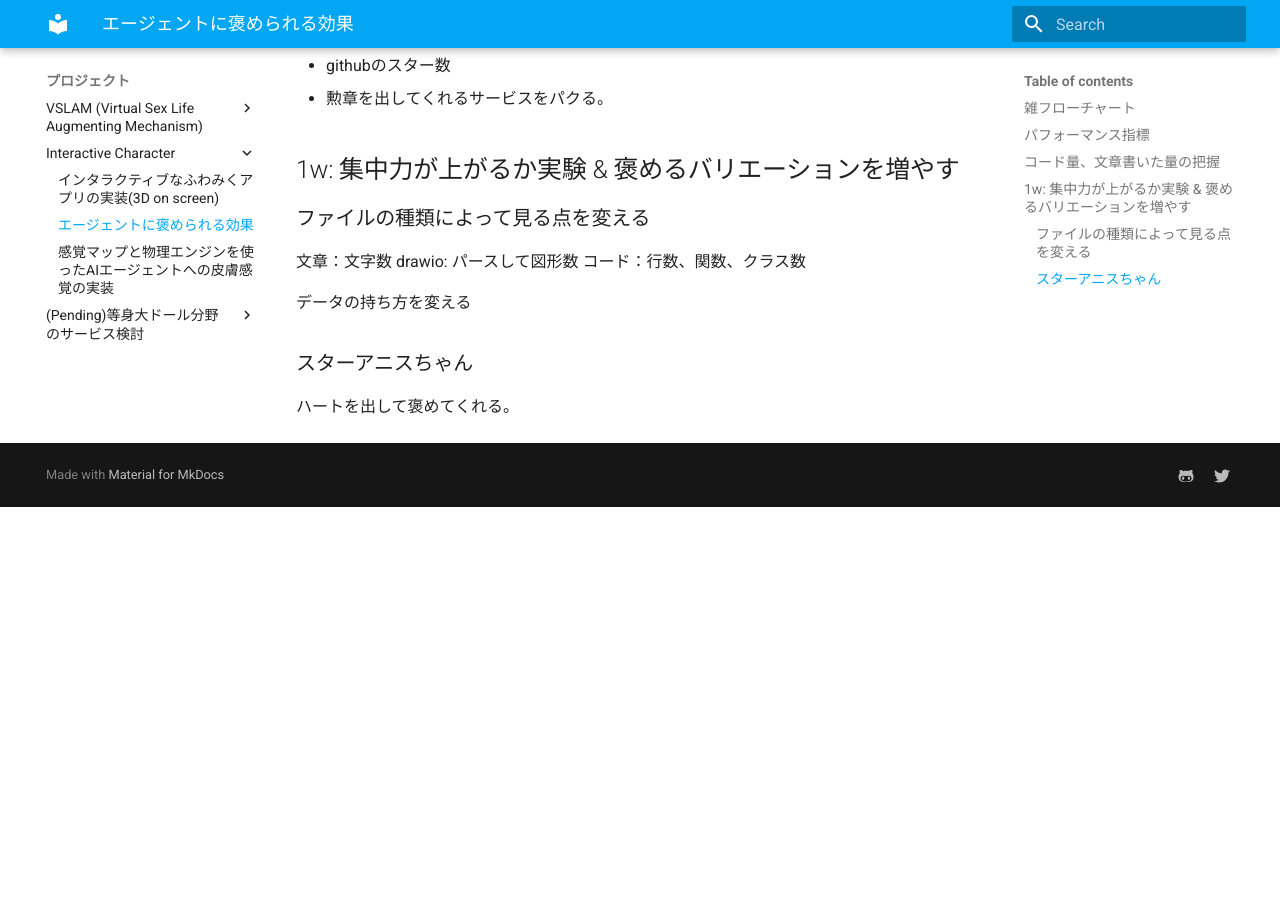
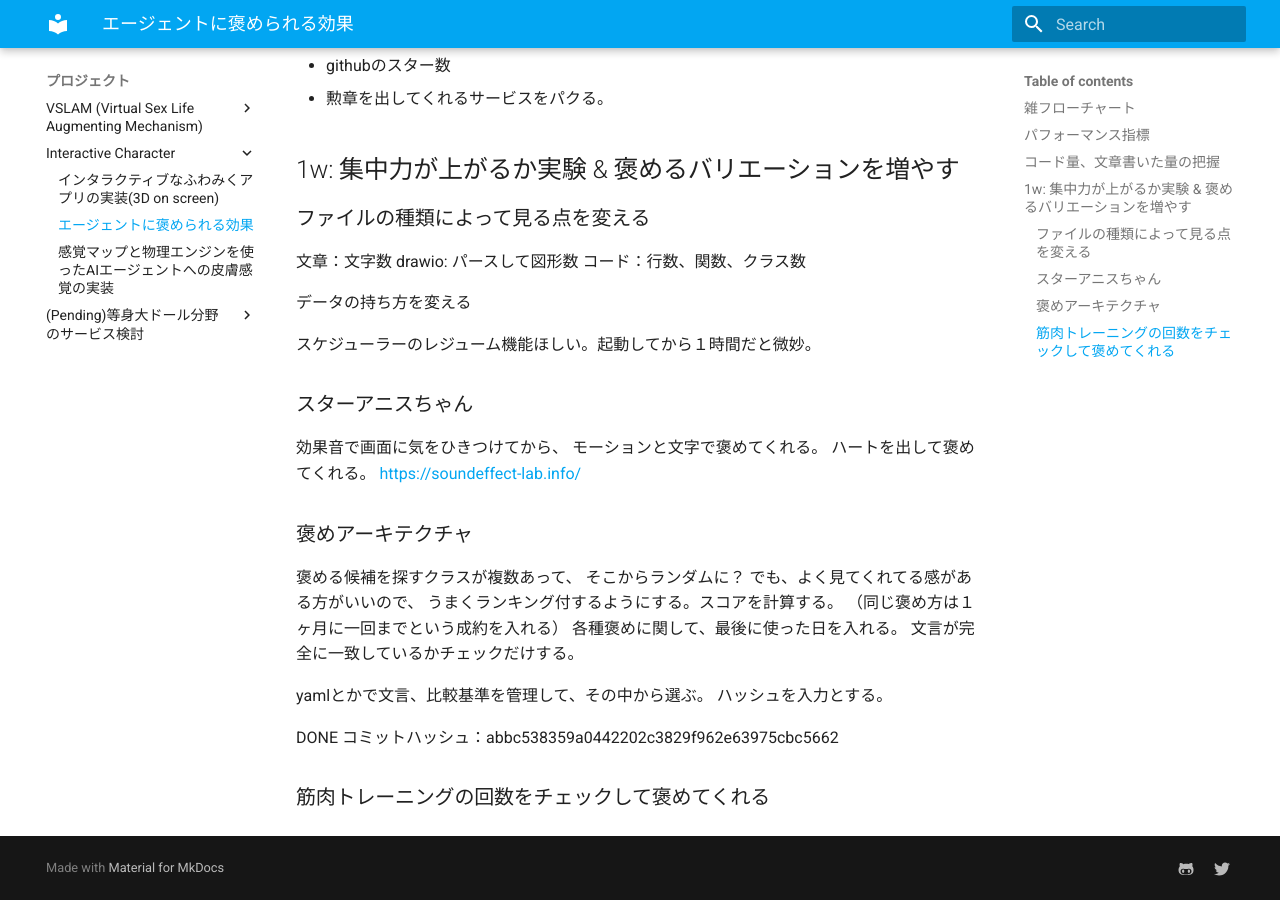
Before and after one commit to xiong-jie-y/ai-yome-project, an MkDocs documentation site: the page built from docs/projects/interactive_character/praising_agent.md, in a window 1280 px wide and 900 px high, scrolled down 1443 px. Built offline with MkDocs 1.6.1 and Material for MkDocs 9.7.7, drawn with Linux system fonts in a browser that asks for light colours; before the commit the page ends 1950 px from its top, so only the background shows below that.

Commit message:
praising_agent: add praising priority and avoid duplication design.

```diff
--- a/docs/projects/interactive_character/praising_agent.md
+++ b/docs/projects/interactive_character/praising_agent.md
@@ -28,5 +28,27 @@
 
 データの持ち方を変える
 
+スケジューラーのレジューム機能ほしい。起動してから１時間だと微妙。
+
 ### スターアニスちゃん
+効果音で画面に気をひきつけてから、
+モーションと文字で褒めてくれる。
 ハートを出して褒めてくれる。
+https://soundeffect-lab.info/
+
+### 褒めアーキテクチャ
+褒める候補を探すクラスが複数あって、
+そこからランダムに？
+でも、よく見てくれてる感がある方がいいので、
+うまくランキング付するようにする。スコアを計算する。
+（同じ褒め方は１ヶ月に一回までという成約を入れる）
+各種褒めに関して、最後に使った日を入れる。
+文言が完全に一致しているかチェックだけする。
+
+yamlとかで文言、比較基準を管理して、その中から選ぶ。
+ハッシュを入力とする。
+
+DONE
+コミットハッシュ：abbc538359a0442202c3829f962e63975cbc5662
+
+### 筋肉トレーニングの回数をチェックして褒めてくれる
```
